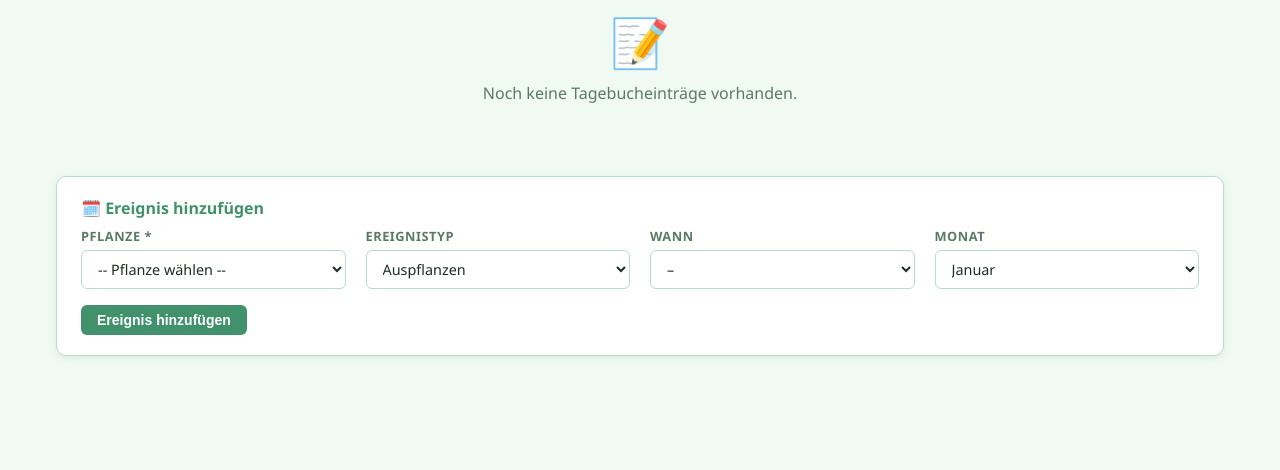
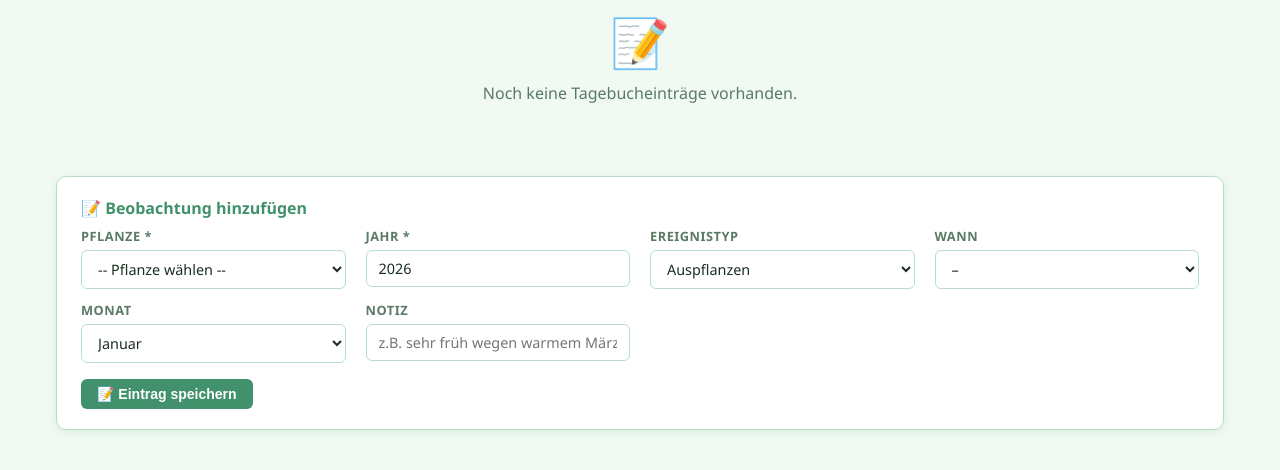
Before and after one commit to achimbarczok/garden-tracker, a Flask app: page /beobachtungen in a window 1280 px wide. Shown: the part 275-745 px from the top of the page. Run offline with Flask 3, Linux system fonts and the light colour scheme; data that the repository does not hold is empty; parts of the project's set-up code (start-up, migrations or seed data) failed here and were passed over.

Commit message:
fix: Tagebuchseite speichert jetzt Beobachtungen statt Ereignisse
- Route /ereignis/add → /beobachtung/add mit add_beobachtung()
- Formular: Jahr- und Notiz-Feld hinzugefügt
- Titel: Ereignis hinzufügen → Beobachtung hinzufügen
- now_year an Template übergeben
- Tests aktualisiert

```diff
--- a/app.py
+++ b/app.py
@@ -148,6 +148,7 @@ def _render_beobachtungen_error(error: str):
             filter_kategorie="",
             filter_ereignis="",
             filter_monat="",
+            now_year=date.today().year,
             error=error,
         ),
         400,
@@ -353,8 +354,8 @@ def add_ereignis_route(plant_id: int):
     return redirect(next_url)
 
 
-@app.route("/ereignis/add", methods=["POST"])
-def add_ereignis_from_beobachtungen():
+@app.route("/beobachtung/add", methods=["POST"])
+def add_beobachtung_from_beobachtungen():
     # 1. Read and validate plant_id
     plant_id_raw = request.form.get("plant_id", "").strip()
     if not plant_id_raw:
@@ -375,7 +376,13 @@ def add_ereignis_from_beobachtungen():
     if ereignistyp not in VALID_EREIGNISTYPEN:
         return _render_beobachtungen_error("Ereignistyp ungültig.")
 
-    # 4. Validate startmonat
+    # 4. Validate jahr
+    try:
+        jahr = int(request.form.get("jahr", ""))
+    except (ValueError, TypeError):
+        return _render_beobachtungen_error("Ungültige Eingabe für Jahr.")
+
+    # 5. Validate startmonat
     try:
         startmonat = int(request.form.get("startmonat", ""))
     except (ValueError, TypeError):
@@ -385,8 +392,9 @@ def add_ereignis_from_beobachtungen():
         return _render_beobachtungen_error("Monat muss zwischen 1 und 12 liegen.")
 
     start_detail = request.form.get("start_detail", "").strip() or None
+    notiz = request.form.get("notiz", "").strip() or None
 
-    # 5. Period vs non-period handling
+    # 6. Period vs non-period handling
     if ereignistyp in ZEITRAUM_EREIGNISTYPEN:
         try:
             endmonat = int(request.form.get("endmonat", ""))
@@ -404,9 +412,9 @@ def add_ereignis_from_beobachtungen():
         endmonat = startmonat
         end_detail = start_detail
 
-    # 6. Save and redirect
-    add_ereignis(plant_id, ereignistyp, startmonat, endmonat,
-                 start_detail, end_detail)
+    # 7. Save and redirect
+    add_beobachtung(plant_id, jahr, ereignistyp, startmonat, endmonat,
+                    notiz=notiz, start_detail=start_detail, end_detail=end_detail)
     return redirect("/beobachtungen")
 
 
@@ -667,6 +675,7 @@ def beobachtungen_page():
                            valid_kategorien=VALID_KATEGORIEN,
                            valid_ereignistypen=sorted(VALID_EREIGNISTYPEN),
                            zeitraum_ereignistypen=sorted(ZEITRAUM_EREIGNISTYPEN),
+                           now_year=date.today().year,
                            filter_kategorie=filter_kategorie,
                            filter_ereignis=filter_ereignis,
                            filter_monat=filter_monat)
--- a/templates/beobachtungen.html
+++ b/templates/beobachtungen.html
@@ -92,11 +92,11 @@
 {% endif %}
 
 <div class="card" style="margin-top:1.5rem">
-    <h3 style="margin-top:0">🗓️ Ereignis hinzufügen</h3>
+    <h3 style="margin-top:0">📝 Beobachtung hinzufügen</h3>
     {% if error %}
     <div class="error-message">{{ error }}</div>
     {% endif %}
-    <form method="post" action="/ereignis/add">
+    <form method="post" action="/beobachtung/add">
         <div class="form-grid">
             <div class="form-field">
                 <label>Pflanze *</label>
@@ -108,6 +108,11 @@
                     {% endif %}
                     {% endfor %}
                 </select>
+            </div>
+            <div class="form-field">
+                <label>Jahr *</label>
+                <input type="number" name="jahr" min="2000" max="2100"
+                       value="{{ now_year }}" required>
             </div>
             <div class="form-field">
                 <label>Ereignistyp</label>
@@ -151,9 +156,13 @@
                     {% endfor %}
                 </select>
             </div>
+            <div class="form-field">
+                <label>Notiz</label>
+                <input type="text" name="notiz" placeholder="z.B. sehr früh wegen warmem März">
+            </div>
         </div>
         <div class="form-actions">
-            <button type="submit" class="btn btn-primary">Ereignis hinzufügen</button>
+            <button type="submit" class="btn btn-primary">📝 Eintrag speichern</button>
         </div>
     </form>
 </div>
```
Also changed, not shown: tests/test_ui_konsistenz.py (+6 -5 lines), tests/test_ui_konsistenz_properties.py (+23 -19 lines).
